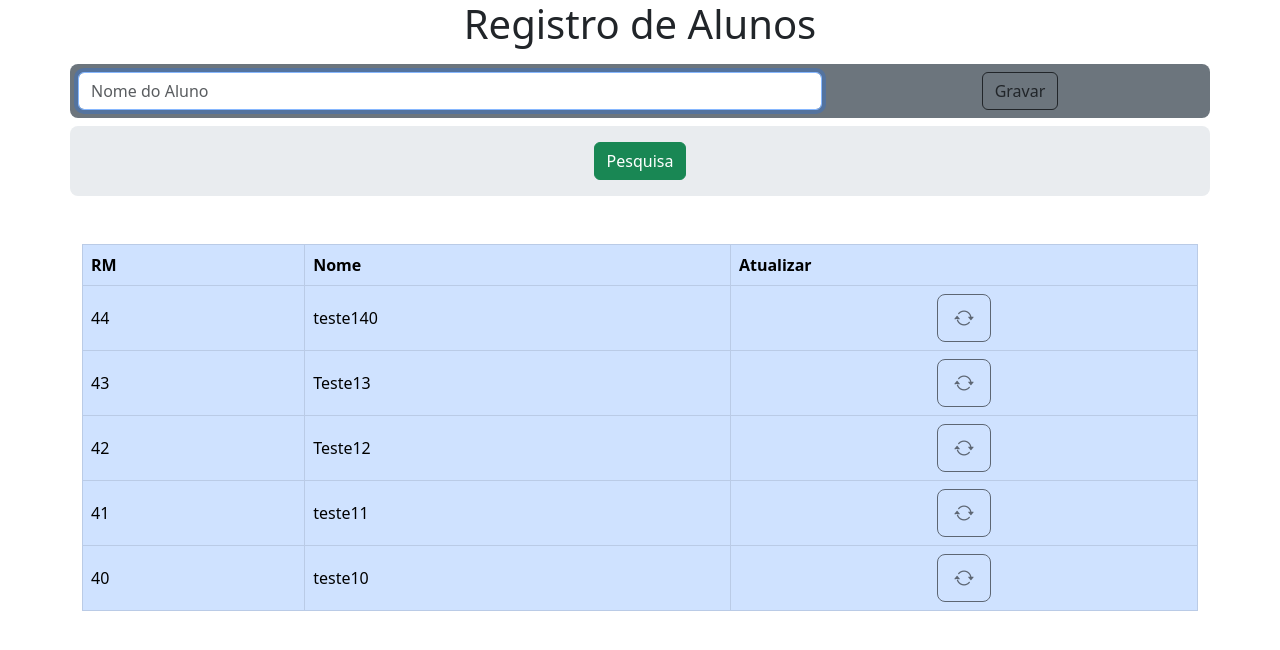
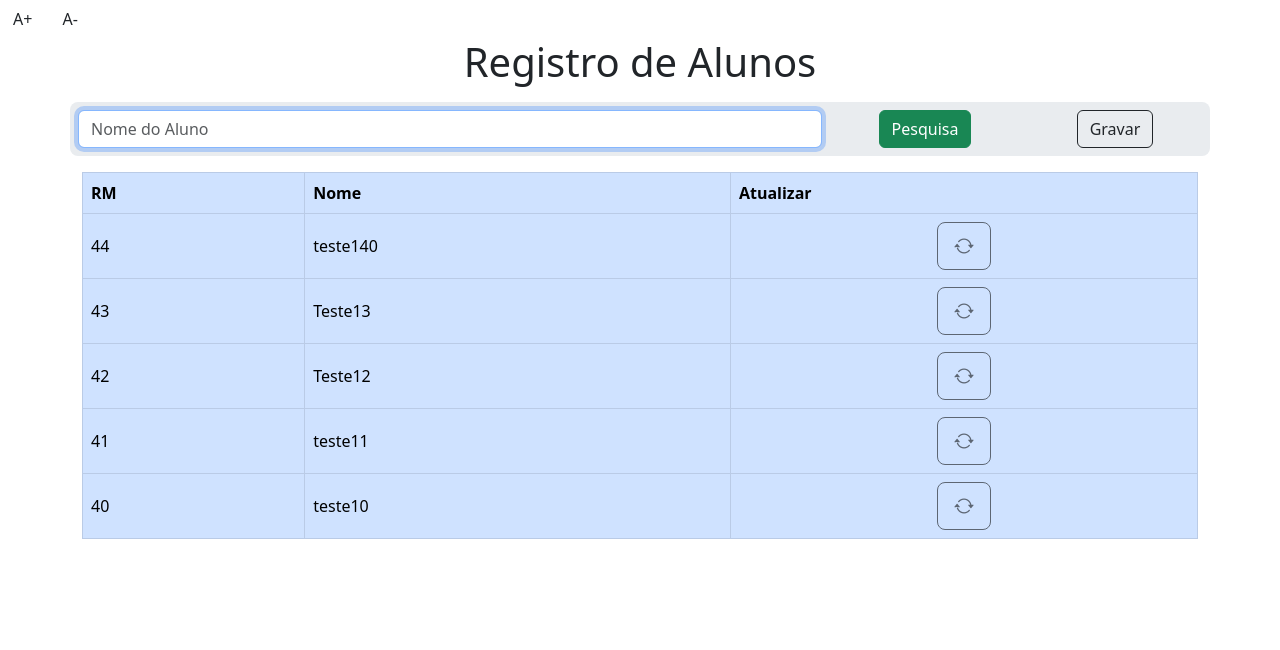
Before and after one commit to rafaelponte89/prj_aluno_rm, a Django app: page / in a window 1280 px wide. Shown: the top 650 px of the page. Run offline with Django 4.2, Linux system fonts and the light colour scheme; data comes from the database, SQL or seed files in the repository; both versions use the stored data as it was after the commit.

Commit message:
Refatoração de código, mudança na interface, implementação de aumentar e diminuir letras da tabela

```diff
--- /dev/null
+++ b/prjAluno/appAluno/static/appAluno/js/acessibilidade_1.js
@@ -0,0 +1,43 @@
+
+// a criação de cookies possibilita armazenar configurações do site no navegador
+function configuracoes(){
+    document.getElementById("Conteudo").style.fontSize = atribuirTamanhoFonte("tamanhoLetra") + "%";
+ }
+
+// simplificação do código através das Web APIS do javascript
+// localStorage.setItem("chave","valor") e localStorage.getItem("chave")
+function atribuirTamanhoFonte(nome) {
+    if (localStorage.getItem(nome) === "NaN")
+    {
+          localStorage.setItem(nome,"100");
+    }
+   return localStorage.getItem(nome);
+}
+
+function processarTamanhoLetra(limiteFonte, operacao)
+{
+        let font = atribuirTamanhoFonte("tamanhoLetra");
+
+        if (font === limiteFonte){}
+        else {
+
+            if (operacao == "+"){
+                font = (parseInt(font) + 10);
+            }
+            else {
+                font = (parseInt(font) - 10);
+            }
+            document.getElementById("Conteudo").style.fontSize =  font + "%";
+        }
+
+        localStorage.setItem("tamanhoLetra",font);
+
+}
+
+function aumentarLetra(){
+    processarTamanhoLetra("150","+")
+}
+
+function diminuirLetra(){
+    processarTamanhoLetra("80","-")
+}
--- a/prjAluno/appAluno/views.py
+++ b/prjAluno/appAluno/views.py
@@ -39,7 +39,7 @@ def retornarTabela(alunos):
 
 def criarMensagem(texto, tipo):
 
-    mensagem = HttpResponse(f"<div id='mensagem' class='alert alert-{tipo}' role='alert' >{texto} </div>")
+    mensagem = HttpResponse(f"<div style='display:block;' id='mensagem' class='alert alert-{tipo}' role='alert' >{texto} </div>")
     return  mensagem
 
 def recarregarTabela(request):
--- a/prjAluno/prjAluno/settings.py
+++ b/prjAluno/prjAluno/settings.py
@@ -120,7 +120,7 @@ USE_TZ = True
 # Static files (CSS, JavaScript, Images)
 # https://docs.djangoproject.com/en/4.0/howto/static-files/
 
-STATIC_URL = 'static/'
+STATIC_URL = '/static/'
 
 # Default primary key field type
 # https://docs.djangoproject.com/en/4.0/ref/settings/#default-auto-field
--- a/prjAluno/templates/base.html
+++ b/prjAluno/templates/base.html
@@ -1,4 +1,5 @@
-<!doctype html>
+<!DOCTYPE html>
+{% load static %}
 <html lang="pt-br">
 
 <head>
@@ -18,8 +19,10 @@
     <title>Sistema Registro de Alunos</title>
 </head>
 
-<body>
-    <div class="container">
+<body onload="configuracoes()">
+ <button class="btn btn-large waves-effect waves-light black" onclick="aumentarLetra()">A+</button>
+ <button class="btn btn-large waves-effect waves-light red" onclick="diminuirLetra()">A-</button>
+    <div id="Conteudo" class="container">
         {% block content %}
 
         {% endblock content%}
@@ -32,6 +35,9 @@
         integrity="sha384-geWF76RCwLtnZ8qwWowPQNguL3RmwHVBC9FhGdlKrxdiJJigb/j/68SIy3Te4Bkz"
         crossorigin="anonymous"></script>
 
+    <script type="text/javascript" src="{% static 'appAluno/js/acessibilidade_1.js' %}"> </script>
+
+
     <!-- Option 2: Separate Popper and Bootstrap JS -->
     <!--
     <script src="https://cdn.jsdelivr.net/npm/@popperjs/core@2.9.2/dist/umd/popper.min.js" integrity="sha384-IQsoLXl5PILFhosVNubq5LC7Qb9DXgDA9i+tQ8Zj3iwWAwPtgFTxbJ8NT4GN1R8p" crossorigin="anonymous"></script>
--- a/prjAluno/templates/index.html
+++ b/prjAluno/templates/index.html
@@ -3,41 +3,35 @@
 {% block content %}
 
 <div class="row">
-    <div class="col-12">
-        <div id="mensagem">
+    <div id="mensagens" class="col-12">
 
-        </div>
     </div>
 </div>
-
 <div class="row">
     <div class="col-12">
         <h1 class="text-center">Registro de Alunos</h1>
     </div>
 </div>
 
-<div class="row mt-2 bg-secondary rounded-3">
+<div class="row mt-2 bg-body-secondary rounded-3">
     <div class="col-8 p-2">
         <form id="formulario">
             {% csrf_token %}
             {{form.nome}}
         </form>
     </div>
-    <div class="col-4 d-flex justify-content-center p-2">
-        <button id="gravar" class="btn btn-outline-dark">Gravar</button>
-    </div>
-</div>
-
-<div class="row mt-2 bg-body-secondary rounded-3">
-    <div class="col-12 p-3 d-flex justify-content-evenly">
+    <div class="col-2 d-flex justify-content-center p-2">
         <input type="checkbox" class="btn-check" name="options-outlined" id="success-outlined" value="pesquisa"
             autocomplete="off" checked>
         <label class="btn btn-outline-success" for="success-outlined">Pesquisa</label>
+    </div>
+    <div class="col-2 d-flex justify-content-center p-2">
+        <button id="gravar" class="btn btn-outline-dark">Gravar</button>
+    </div>
 
-    </div>
 </div>
 
-<div class="row mt-5">
+<div class="row mt-3">
     <div class="col-12">
         <table id="tabela" class="table table-hover table-responsive table-bordered table-primary">
             <thead>
@@ -62,6 +56,7 @@
         </table>
     </div>
 </div>
+
 
 <script type="text/javascript">
     $(document).ready(() => {
@@ -106,12 +101,7 @@
                     "nome": nome,
                 },
                 success: (response) => {
-                    $("#id_nome").text = '';
-                    $("#id_nome").focus();
-                    $("#mensagem").html(response);
-                    $("#success-outlined").prop('checked', true);
-                    $("#id_nome").prop("value",'');
-                    recarregarTabela();
+                    configurarElementos(response);
 
                 },
                 fail: (response) => {
@@ -136,12 +126,8 @@
                     "rm": rm
                 },
                 success: (response) => {
-                    $("#id_nome").text = '';
-                    $("#id_nome").focus();
-                    $("#mensagem").html(response);
-                    $("#success-outlined").prop('checked', true);
-                    $("#id_nome").prop("value",'');
-                    recarregarTabela();
+                    configurarElementos(response);
+
 
                 },
                 fail: (response) => {
@@ -149,6 +135,18 @@
 
                 }
             })
+        }
+
+        function configurarElementos(response) {
+                      $("#mensagens").html(response);
+                     setTimeout(function(){
+                        $("#mensagem").css("display","none");
+                    }, 3000);
+                    $("#id_nome").text = '';
+                    $("#id_nome").focus();
+                    $("#success-outlined").prop('checked', true);
+                    $("#id_nome").prop("value",'');
+                    recarregarTabela();
         }
 
         $("#gravar").click(() => sendGravar());
@@ -200,6 +198,8 @@
         });
     });
 
+
+
     const form = document.getElementById('formulario')
     form.addEventListener('submit', e => {
         e.preventDefault()
```
Also changed, not shown: prjAluno/db.sqlite3.
